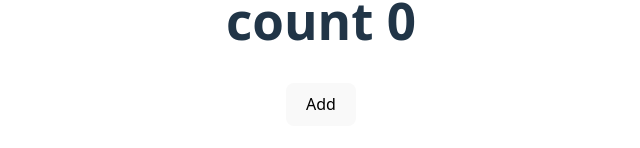
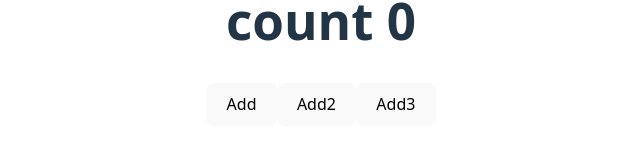
Before and after one commit to Rish809/weather-app, a React (Vite) app: page / in a window 1280 px wide. Shown: the part 358-506 px from the top of the page, without its empty margins (319-959 px from the left). Built offline with nearby package versions, Linux system fonts and the light colour scheme.

Commit message:
feature 5 added

```diff
--- a/src/App.jsx
+++ b/src/App.jsx
@@ -11,8 +11,17 @@ function App() {
       setvalue(value + 1);
     }
    } >Add</button>
+   <button onClick={
+    ()=>{
+      setvalue(value + 1);
+    }
+   } >Add2</button>
+    <button onClick={
+    ()=>{
+      setvalue(value + 1);
+    }
+   } >Add3</button>
    </>
   )
 }
-
 export default App
```
